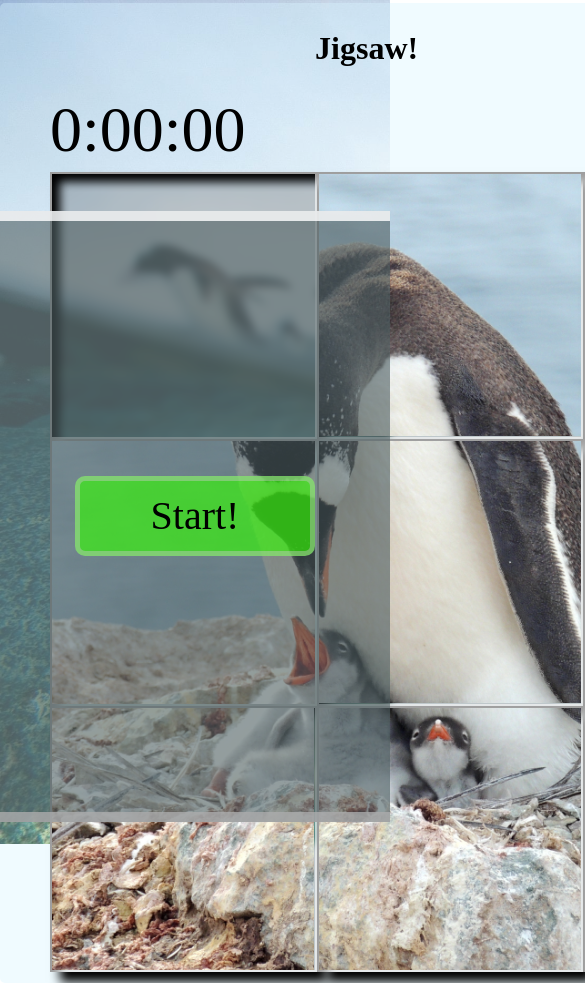
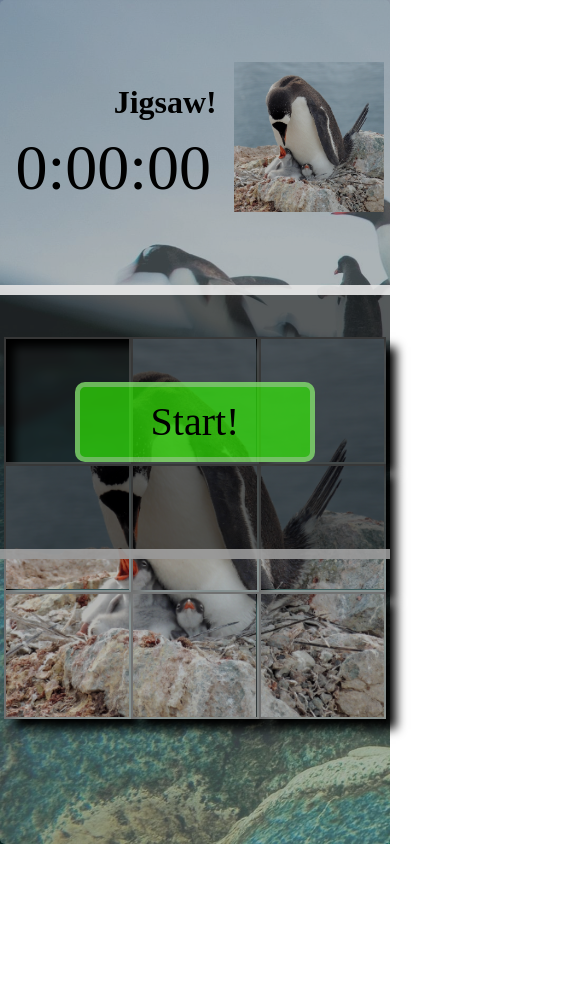
Before and after one commit to asdjosegarcia/jigsaw-puzzle, a React app: page / in a window 390 px wide. Shown: the top 983 px of the page, 585 px wide, since content can reach past the window. After the commit the page ends 844 px from the top, so only its background shows below. Built offline with nearby package versions, Linux system fonts and the light colour scheme.

Commit message:
add  responsive styles

```diff
--- a/src/components/Timer.jsx
+++ b/src/components/Timer.jsx
@@ -54,7 +54,7 @@ function Timer() {
 
   return (
     <>
-      <div>{`${getMinutes}:${getSeconds < 10 ? "0" + getSeconds : getSeconds}:${getMs < 10 ? "0" + getMs : getMs}`}</div>
+      < >{`${getMinutes}:${getSeconds < 10 ? "0" + getSeconds : getSeconds}:${getMs < 10 ? "0" + getMs : getMs}`}</>{/* etiqueta fragment por que es la mas lijera */}
     </>
   );
 }
--- a/src/components/buttons/StartButton.jsx
+++ b/src/components/buttons/StartButton.jsx
@@ -5,12 +5,18 @@ import { variableContext } from "../../context/context.jsx";
 
 export function StartButton() {
   const contexto = useContext(variableContext)//traemos los valores que cargamos en variable context, y los almacenamos en contexto
-
-
+  const StartButtonClicked=()=>{
+    contexto.setTimerStatus(true)
+    contexto.setGameStartedStatus(true)
+    if(contexto.soundBackground.loop==false){ //si ya se esta reproduciendo el audio en infinito no lo reproduce de nuevo
+      contexto.soundBackground.loop = true;//reproduccion del audio en infinito
+      contexto.soundBackground.play()
+    }
+  }
   return (
     <>
     {/* <variableContext.provider value={{gameStarted}}> */}
-      <button onClick={()=>{contexto.setGameStartedStatus(true),contexto.setTimerStatus(true)}} className="start-button__button">
+      <button onClick={()=>{StartButtonClicked()}} className="start-button__button">
         <p className="start-button__button-text">Start!</p>
       </button>
     {/* </variableContext.provider> */}
--- a/src/containers/Jigsaw.jsx
+++ b/src/containers/Jigsaw.jsx
@@ -2,7 +2,7 @@ import React, { useState, useContext, useEffect } from "react";
 // import { useState } from "react";
 import '@styles/Jigsaw.scss'
 import moveSound from "@sounds/snow_slowed.mp3"
-import backgroundSound from "@sounds/background_sound.mp3"
+// import backgroundSound from "@sounds/background_sound.mp3"
 // import StartButton from "@components/buttons/StartButton.jsx";
 import JigsawTitle from '@components/JigsawTitle.jsx'
 import JigsawImgPreview from '@components/JigsawImgPreview.jsx'
@@ -17,7 +17,7 @@ let gameStarted = false
 const Jigsaw = () => {
     const contexto = useContext(variableContext)//traemos los valores que cargamos en variable context, y los almacenamos en contexto
     const soundMove = new Audio(moveSound)
-    const soundBackground = new Audio(backgroundSound)
+    // const soundBackground = new Audio(backgroundSound)
     // const [contexto.getCompletedGame, contexto.setCompletedGame] = useState(false)//almacena el estado del juego, si se completo o no
     const mapWidth = jigsawMaps.lvl1.mapWhidt;
     const mapHeight = jigsawMaps.lvl1.mapHeight;
@@ -99,10 +99,8 @@ const Jigsaw = () => {
             remap(extractQuotesPosition(), blockPosition, specialPositionRight, specialPositionLeft)
         }
         if (!gameStarted) { //si la variable gameStared tiene algo ejecuta el if, esto tendia que mezclar la piezas pero por alguna razon no se puede
-            soundBackground.loop = true;//reproduccion del audio en infinito
-            soundBackground.play()
             gameStarted = true
-            contexto.setTimerStatus(true)
+            // contexto.setTimerStatus(true)
 
             // contexto.setGameStartedStatus(true)
             /*                 for (let i = 0; i < 100; i++) {
--- a/src/context/context.jsx
+++ b/src/context/context.jsx
@@ -1,4 +1,6 @@
 import React,{useEffect, useState} from "react"
+import backgroundSound from "@sounds/background_sound.mp3"
+
 
 export const variableContext=React.createContext();//creamos un context
 // let gameStarted;
@@ -6,7 +8,8 @@ export function FuncionProvider({children}){//creamos la funcion que encapsulara
     const[texto,setTexto]=useState('no nacimos para perder')//lo que vamos a compartir en toda la app
     const [gameStartedStatus,setGameStartedStatus]=useState(false)
     const [getCompletedGame, setCompletedGame] = useState(false)//establece el juego como completado
-    const [getTimerStatus,setTimerStatus]=useState(false)
+    const [getTimerStatus,setTimerStatus]=useState(false)//temporizador
+    const soundBackground = new Audio(backgroundSound);
 
 
 
@@ -15,7 +18,8 @@ export function FuncionProvider({children}){//creamos la funcion que encapsulara
             texto,setTexto,
             gameStartedStatus,setGameStartedStatus,
             getCompletedGame,setCompletedGame,
-            getTimerStatus,setTimerStatus
+            getTimerStatus,setTimerStatus,
+            soundBackground
             }}>{/* value almacena lo que queremos entregar a el resto de la app */}
             {children} {/* un children por que aqui entrar el elemento que encapsulemos */}
         </variableContext.Provider>
--- a/src/styles/App.scss
+++ b/src/styles/App.scss
@@ -2,11 +2,17 @@
 .app-background{
     display: grid;
     grid-template-columns: 1fr auto 1fr;
+
     grid-template-rows: 1fr auto 1fr;
-    // background-color: rgb(119, 119, 119);
     background-image: url("@img/backgound/gentoo_wallpalper.jpg");
     background-size: cover;
     background-repeat: no-repeat;
     width: 100vw;
     height: 100vh;
 }
+@media (max-width: 900px) {
+    .app-background{
+        grid-template-columns: auto 100vw auto;
+        justify-items: center;
+    }
+}
--- a/src/styles/Jigsaw.scss
+++ b/src/styles/Jigsaw.scss
@@ -2,8 +2,8 @@
     font-size: 62,5%;
 }
 .timer{
+    grid-column: 2/3;
     grid-row: 3/3;
-    grid-column: 2/4;
     // background-color: red;
     font-size: 4rem;
 }
@@ -14,7 +14,6 @@
     background-color: rgba(215, 244, 255, 0.377);
     width: 900px;
     height: 980px;
-    // margin-top: 5px;
     display: grid;
     grid-template-columns: 50px auto auto auto 50px;
     grid-template-rows: auto auto auto auto auto;
@@ -80,3 +79,36 @@
     height: 100vh;
     background-color: rgba(58, 58, 58, 0.356);
 }
+
+@media  (max-width: 900px) {
+    .jigsaw-background{
+        // justify-self:center;
+        justify-items:center;
+        // background-color: red;
+    width:100%;
+    height: 100vh;
+    margin-top: 0;
+
+    }
+    .jigsaw-container{
+        width: 98vw;
+        height: 98vw;
+        // margin-right:  20px;
+    }
+    .timer{
+        grid-column: 2/4;
+        grid-row: 2/3;
+        align-self: end;
+    }
+}
+/* @media  (max-width: 700px) {
+    .jigsaw-container{
+        width: 98vw;
+        height: 98vw;
+        // margin-right:  20px;
+        // background-color: red;
+    }
+    .jigsaw-background{
+    height: auto;
+    }
+} */
--- a/src/styles/JigsawImgPreview.scss
+++ b/src/styles/JigsawImgPreview.scss
@@ -3,6 +3,12 @@
     grid-row: 2/4;
     height: 150px;
     width: 150px;
-    grid-area: 0;
-
+    justify-self:end;
+    margin-right: 2px;
 }
+/* @media  (max-width: 900px) {
+    .jigsaw-img-preview{
+    width: 70px;
+    height: 70px;
+    }
+} */
--- a/src/styles/JigsawTitle.scss
+++ b/src/styles/JigsawTitle.scss
@@ -1,6 +1,6 @@
 .jigsaw_h1-title{
     text-align: center;
-    width:600px;
+    // width:60vh;
     grid-column: 3/4;
     grid-row: 2/3;
     text-align: center;
--- a/src/styles/common/StartStage.scss
+++ b/src/styles/common/StartStage.scss
@@ -1,25 +1,29 @@
 .start-stage__background {
+    display: grid;
+    place-items: center; /* Centra el contenido en el centro del área de cuadrícula */
+    position: absolute;
+    width: 100vw;
+    height: 100vh;
+    background-color: rgba(0, 0, 0, 0.288);
+    // margin-top: 25vh;
+    z-index: 1;
+    text-align: center;
+
+
+}
+.start-stage__StartButton-container{
     display: grid;
     grid-template-areas:
     'one two tree'
     'four five six'
     'seven eight nine';
-    position: absolute;
-    width: 100vw;
-    height: 70vh;
-    background-color: rgba(80, 97, 100, 0.616);
+    background-color: rgba(0, 0, 0, 0.507);
+
     border-top: outset rgba(255, 255, 255, 0.808) 10px;
     border-bottom: outset rgba(255, 255, 255, 0.808) 10px;
-    margin-top: 25vh;
-    z-index: 1;
-    text-align: center;
-
-}
-/* .start-stage__background{
-
-} */
-.start-stage__StartButton-container{
-    grid-area: five;
+    width: 100%;
+    height: 30%;
+    // background-color: red;
     display:flex;
     align-items: center;
     justify-content: center;
```
